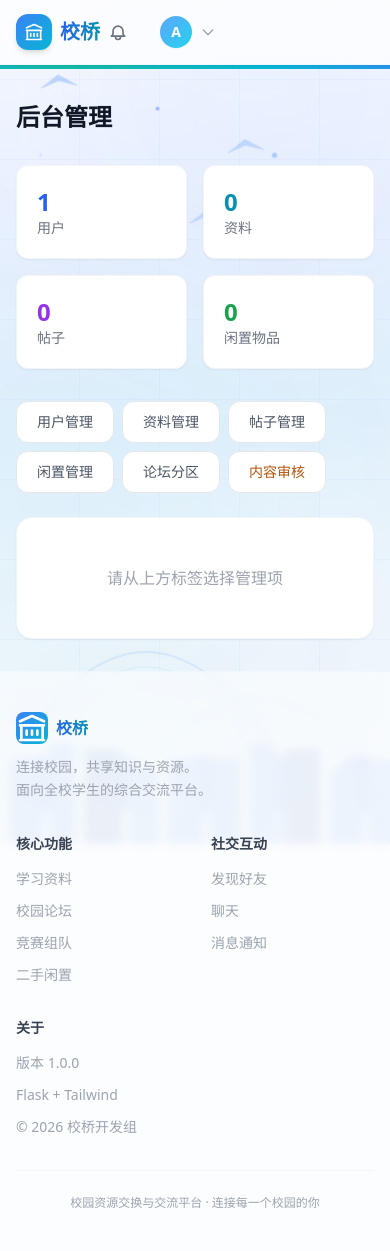
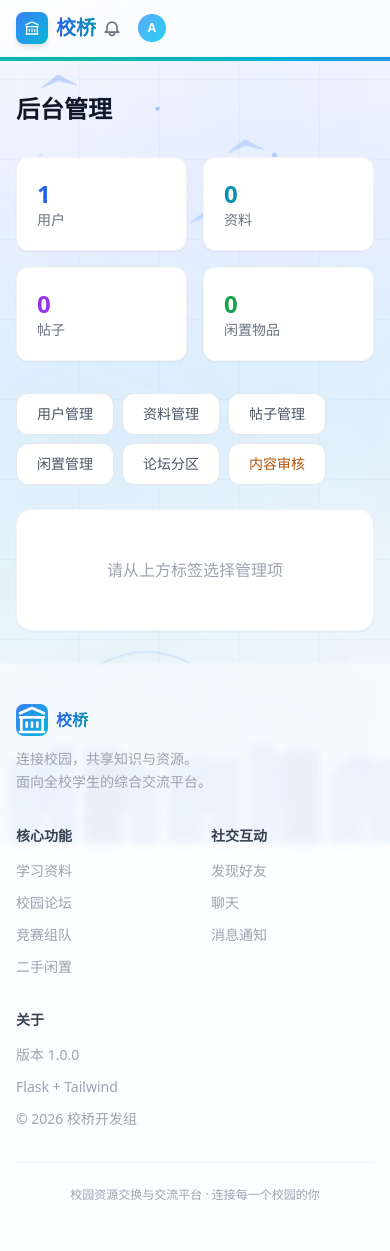
Before and after one commit to wancigg/campus, a Flask app: page /admin/ in a window 390 px wide. After the commit the page ends 1200 px from the top, so only its background shows below. Run offline with Flask 3, Linux system fonts and the light colour scheme; a user stored in the database is signed in; data that the repository does not hold is empty; parts of the project's set-up code (start-up, migrations or seed data) failed here and were passed over; some libraries are stand-ins or nearby versions.

Commit message:
fix: 导航栏响应式紧凑布局 - md屏仅显示图标, lg屏显示文字

```diff
--- a/templates/base.html
+++ b/templates/base.html
@@ -79,100 +79,98 @@
     <!-- 导航栏 -->
     <nav class="bg-white/70 backdrop-blur-xl border-b border-blue-100/30 sticky top-0 z-50 shadow-sm transition-shadow duration-300">
         <div class="max-w-7xl mx-auto px-4 sm:px-6 lg:px-8">
-            <div class="flex items-center h-16">
+            <div class="flex items-center h-14">
                 <!-- Logo -->
                 <div class="flex items-center flex-shrink-0">
                     <a href="{{ url_for('index') }}" class="flex items-center space-x-2 group">
-                        <div class="w-9 h-9 bg-gradient-to-br from-blue-500 to-cyan-500 rounded-xl flex items-center justify-center shadow-md group-hover:shadow-lg transition-all duration-300 group-hover:scale-105">
-                            <svg class="w-5 h-5 text-white" fill="none" stroke="currentColor" viewBox="0 0 24 24">
+                        <div class="w-8 h-8 bg-gradient-to-br from-blue-500 to-cyan-500 rounded-lg flex items-center justify-center shadow-md group-hover:shadow-lg transition-all duration-300 group-hover:scale-105">
+                            <svg class="w-4 h-4 text-white" fill="none" stroke="currentColor" viewBox="0 0 24 24">
                                 <path stroke-linecap="round" stroke-linejoin="round" stroke-width="2" d="M8 14v3m4-3v3m4-3v3M3 21h18M3 10h18M3 7l9-4 9 4M4 10h16v11H4V10z" />
                             </svg>
                         </div>
                         <span class="text-xl font-bold bg-gradient-to-r from-blue-600 to-cyan-600 bg-clip-text text-transparent">校桥</span>
-                        <span class="hidden sm:inline text-sm text-gray-400 font-medium">CampusBridge</span>
+                        <span class="hidden lg:inline text-sm text-gray-400 font-medium">CampusBridge</span>
                     </a>
                 </div>
 
                 <!-- 中间：搜索框 + 导航链接 -->
-                <div class="hidden md:flex flex-1 items-center justify-center gap-4 px-4 min-w-0">
+                <div class="hidden md:flex flex-1 items-center justify-center gap-2 px-2 min-w-0">
                     <!-- 搜索框 -->
                     <form action="{{ url_for('search') }}" method="GET" class="hidden lg:flex items-center relative flex-shrink-0">
-                        <input type="text" name="q" placeholder="搜索帖子、资料、闲置…" value="{{ request.args.get('q', '') if request.endpoint == 'search' else '' }}"
-                            class="w-48 h-9 pl-9 pr-14 rounded-xl border border-gray-200/80 bg-gray-50/80 focus:bg-white focus:border-blue-400 focus:ring-2 focus:ring-blue-100 text-sm text-gray-700 placeholder-gray-400 outline-none transition-all duration-200 shadow-sm">
-                        <svg class="w-4 h-4 text-gray-400 absolute left-3 top-1/2 -translate-y-1/2" fill="none" stroke="currentColor" viewBox="0 0 24 24">
+                        <input type="text" name="q" placeholder="搜索…" value="{{ request.args.get('q', '') if request.endpoint == 'search' else '' }}"
+                            class="w-36 h-7 pl-7 pr-10 rounded-lg border border-gray-200/80 bg-gray-50/80 focus:bg-white focus:border-blue-400 text-xs text-gray-700 placeholder-gray-400 outline-none transition-all duration-200 shadow-sm">
+                        <svg class="w-3 h-3 text-gray-400 absolute left-2 top-1/2 -translate-y-1/2" fill="none" stroke="currentColor" viewBox="0 0 24 24">
                             <path stroke-linecap="round" stroke-linejoin="round" stroke-width="2" d="M21 21l-6-6m2-5a7 7 0 11-14 0 7 7 0 0114 0z" />
                         </svg>
-                        <button type="submit" class="absolute right-1 top-1/2 -translate-y-1/2 px-2.5 py-1.5 text-xs font-bold text-white bg-gradient-to-r from-blue-500 to-cyan-500 rounded-lg hover:shadow-md transition-all">
-                            搜索
-                        </button>
+                        <button type="submit" class="absolute right-0.5 top-1/2 -translate-y-1/2 px-1.5 py-1 text-[10px] font-bold text-white bg-gradient-to-r from-blue-500 to-cyan-500 rounded-md hover:shadow-md transition-all">搜索</button>
                         <input type="hidden" name="type" value="all">
                     </form>
 
                     <!-- 导航链接 -->
-                    <div class="flex items-center space-x-0.5 min-w-0">
-                        <a href="{{ url_for('index') }}" class="nav-link px-3 py-2 rounded-lg text-sm font-medium text-gray-600 hover:text-blue-600 hover:bg-blue-50/80 transition-all duration-200 flex items-center gap-1.5" data-nav="home">
+                    <div class="flex items-center space-x-0 min-w-0">
+                        <a href="{{ url_for('index') }}" class="nav-link px-2 py-2 rounded-lg text-sm font-medium text-gray-600 hover:text-blue-600 hover:bg-blue-50/80 transition-all duration-200 flex items-center gap-1" data-nav="home">
                             <svg class="w-4 h-4" fill="none" stroke="currentColor" viewBox="0 0 24 24"><path stroke-linecap="round" stroke-linejoin="round" stroke-width="2" d="M3 12l2-2m0 0l7-7 7 7M5 10v10a1 1 0 001 1h3m10-11l2 2m-2-2v10a1 1 0 01-1 1h-3m-4 0a1 1 0 01-1-1v-4a1 1 0 011-1h2a1 1 0 011 1v4a1 1 0 01-1 1"/></svg>
-                            首页
+                            <span class="hidden lg:inline">首页</span>
                         </a>
-                        <a href="{{ url_for('materials.list') }}" class="nav-link px-3 py-2 rounded-lg text-sm font-medium text-gray-600 hover:text-blue-600 hover:bg-blue-50/80 transition-all duration-200 flex items-center gap-1.5" data-nav="materials">
+                        <a href="{{ url_for('materials.list') }}" class="nav-link px-2 py-2 rounded-lg text-sm font-medium text-gray-600 hover:text-blue-600 hover:bg-blue-50/80 transition-all duration-200 flex items-center gap-1" data-nav="materials">
                             <svg class="w-4 h-4" fill="none" stroke="currentColor" viewBox="0 0 24 24"><path stroke-linecap="round" stroke-linejoin="round" stroke-width="2" d="M12 6.253v13m0-13C10.832 5.477 9.246 5 7.5 5S4.168 5.477 3 6.253v13C4.168 18.477 5.754 18 7.5 18s3.332.477 4.5 1.253m0-13C13.168 5.477 14.754 5 16.5 5c1.747 0 3.332.477 4.5 1.253v13C19.832 18.477 18.247 18 16.5 18c-1.746 0-3.332.477-4.5 1.253"/></svg>
-                            学习资料
+                            <span class="hidden lg:inline">学习资料</span>
                         </a>
-                        <a href="{{ url_for('forum.index') }}" class="nav-link px-3 py-2 rounded-lg text-sm font-medium text-gray-600 hover:text-purple-600 hover:bg-purple-50/80 transition-all duration-200 flex items-center gap-1.5" data-nav="forum">
+                        <a href="{{ url_for('forum.index') }}" class="nav-link px-2 py-2 rounded-lg text-sm font-medium text-gray-600 hover:text-purple-600 hover:bg-purple-50/80 transition-all duration-200 flex items-center gap-1" data-nav="forum">
                             <svg class="w-4 h-4" fill="none" stroke="currentColor" viewBox="0 0 24 24"><path stroke-linecap="round" stroke-linejoin="round" stroke-width="2" d="M17 8h2a2 2 0 012 2v6a2 2 0 01-2 2h-2v4l-4-4H9a1.994 1.994 0 01-1.414-.586m0 0L11 14h4a2 2 0 002-2V6a2 2 0 00-2-2H5a2 2 0 00-2 2v6a2 2 0 002 2h2v4l.586-.586z"/></svg>
-                            校园论坛
+                            <span class="hidden lg:inline">校园论坛</span>
                         </a>
-                        <a href="{{ url_for('competition.list') }}" class="nav-link px-3 py-2 rounded-lg text-sm font-medium text-gray-600 hover:text-orange-600 hover:bg-orange-50/80 transition-all duration-200 flex items-center gap-1.5" data-nav="competition">
+                        <a href="{{ url_for('competition.list') }}" class="nav-link px-2 py-2 rounded-lg text-sm font-medium text-gray-600 hover:text-orange-600 hover:bg-orange-50/80 transition-all duration-200 flex items-center gap-1" data-nav="competition">
                             <svg class="w-4 h-4" fill="none" stroke="currentColor" viewBox="0 0 24 24"><path stroke-linecap="round" stroke-linejoin="round" stroke-width="2" d="M17 20h5v-2a3 3 0 00-5.356-1.857M17 20H7m10 0v-2c0-.656-.126-1.283-.356-1.857M7 20H2v-2a3 3 0 015.356-1.857M7 20v-2c0-.656.126-1.283.356-1.857m0 0a5.002 5.002 0 019.288 0M15 7a3 3 0 11-6 0 3 3 0 016 0z"/></svg>
-                            竞赛组队
+                            <span class="hidden lg:inline">竞赛组队</span>
                         </a>
-                        <a href="{{ url_for('textbook.list') }}" class="nav-link px-3 py-2 rounded-lg text-sm font-medium text-gray-600 hover:text-green-600 hover:bg-green-50/80 transition-all duration-200 flex items-center gap-1.5" data-nav="textbook">
+                        <a href="{{ url_for('textbook.list') }}" class="nav-link px-2 py-2 rounded-lg text-sm font-medium text-gray-600 hover:text-green-600 hover:bg-green-50/80 transition-all duration-200 flex items-center gap-1" data-nav="textbook">
                             <svg class="w-4 h-4" fill="none" stroke="currentColor" viewBox="0 0 24 24"><path stroke-linecap="round" stroke-linejoin="round" stroke-width="2" d="M20 7l-8-4-8 4m16 0l-8 4m8-4v10l-8 4m0-10L4 7m8 4v10M4 7v10l8 4"/></svg>
-                            二手闲置
+                            <span class="hidden lg:inline">二手闲置</span>
                         </a>
-                        <a href="{{ url_for('user.favorites') }}" class="nav-link px-3 py-2 rounded-lg text-sm font-medium text-gray-600 hover:text-amber-600 hover:bg-amber-50/80 transition-all duration-200 flex items-center gap-1.5" data-nav="favorites">
+                        <a href="{{ url_for('user.favorites') }}" class="nav-link px-2 py-2 rounded-lg text-sm font-medium text-gray-600 hover:text-amber-600 hover:bg-amber-50/80 transition-all duration-200 flex items-center gap-1" data-nav="favorites">
                             <svg class="w-4 h-4" fill="currentColor" viewBox="0 0 24 24"><path d="M12 21s-6.716-4.35-9.428-8.081C.95 10.427.95 7.05 3.277 5.068 5.604 3.088 8.607 3.362 10.66 5.23L12 6.4l1.34-1.17C15.393 3.362 18.396 3.088 20.723 5.068 23.05 7.05 23.05 10.427 21.428 12.919 18.716 16.65 12 21 12 21z"/></svg>
-                            我的收藏
+                            <span class="hidden lg:inline">我的收藏</span>
                         </a>
-                        <a href="{{ url_for('social.discover') }}" class="nav-link px-3 py-2 rounded-lg text-sm font-medium text-gray-600 hover:text-pink-600 hover:bg-pink-50/80 transition-all duration-200 flex items-center gap-1.5" data-nav="social">
+                        <a href="{{ url_for('social.discover') }}" class="nav-link px-2 py-2 rounded-lg text-sm font-medium text-gray-600 hover:text-pink-600 hover:bg-pink-50/80 transition-all duration-200 flex items-center gap-1" data-nav="social">
                             <svg class="w-4 h-4" fill="none" stroke="currentColor" viewBox="0 0 24 24"><path stroke-linecap="round" stroke-linejoin="round" stroke-width="2" d="M12 4.354a4 4 0 110 5.292M15 21H3v-1a6 6 0 0112 0v1zm0 0h6v-1a6 6 0 00-9-5.197M13 7a4 4 0 11-8 0 4 4 0 018 0z"/></svg>
-                            发现好友
+                            <span class="hidden lg:inline">发现好友</span>
                         </a>
-                        <a href="{{ url_for('chat.list') }}" class="nav-link px-3 py-2 rounded-lg text-sm font-medium text-gray-600 hover:text-teal-600 hover:bg-teal-50/80 transition-all duration-200 flex items-center gap-1.5" data-nav="chat">
+                        <a href="{{ url_for('chat.list') }}" class="nav-link px-2 py-2 rounded-lg text-sm font-medium text-gray-600 hover:text-teal-600 hover:bg-teal-50/80 transition-all duration-200 flex items-center gap-1" data-nav="chat">
                             <svg class="w-4 h-4" fill="none" stroke="currentColor" viewBox="0 0 24 24"><path stroke-linecap="round" stroke-linejoin="round" stroke-width="2" d="M8 10h.01M12 10h.01M16 10h.01M9 16H5a2 2 0 01-2-2V6a2 2 0 012-2h14a2 2 0 012 2v8a2 2 0 01-2 2h-4l-4 4z"/></svg>
-                            聊天
+                            <span class="hidden lg:inline">聊天</span>
                         </a>
                     </div>
                 </div>
 
                 <!-- 右侧操作：通知 + 用户 -->
-                <div class="flex items-center space-x-3 flex-shrink-0">
+                <div class="flex items-center space-x-1 flex-shrink-0">
                     <!-- 通知铃铛 -->
-                    <a href="{{ url_for('message.list') }}" class="relative p-2 rounded-lg text-gray-500 hover:text-blue-600 hover:bg-blue-50 transition-all duration-200" id="notification-bell">
+                    <a href="{{ url_for('message.list') }}" class="relative p-1.5 rounded-lg text-gray-500 hover:text-blue-600 hover:bg-blue-50 transition-all duration-200" id="notification-bell">
                         <svg class="w-5 h-5" fill="none" stroke="currentColor" viewBox="0 0 24 24">
                             <path stroke-linecap="round" stroke-linejoin="round" stroke-width="2" d="M15 17h5l-1.405-1.405A2.032 2.032 0 0118 14.158V11a6 6 0 10-12 0v3.159c0 .538-.214 1.055-.595 1.436L4 17h5m6 0v1a3 3 0 11-6 0v-1m6 0H9" />
                         </svg>
-                        <span id="unread-badge" class="absolute -top-0.5 -right-0.5 bg-red-500 text-white text-xs rounded-full w-5 h-5 flex items-center justify-center font-bold shadow-sm {% if unread_count == 0 %}hidden{% endif %} transition-all duration-300">
+                        <span id="unread-badge" class="absolute -top-0.5 -right-0.5 bg-red-500 text-white text-[10px] rounded-full min-w-[16px] h-4 px-1 flex items-center justify-center font-bold shadow-sm {% if unread_count == 0 %}hidden{% endif %} transition-all duration-300">
                             {{ unread_count if unread_count < 99 else '99+' }}
                         </span>
                     </a>
                     {% if current_user.is_authenticated %}
                     <!-- 用户菜单 -->
                     <div class="relative group">
-                        <button class="flex items-center space-x-2 px-3 py-2 rounded-lg hover:bg-gray-100 transition-all duration-200">
+                        <button class="flex items-center gap-1 px-1.5 py-1 rounded-lg hover:bg-gray-100 transition-all duration-200">
                             {% if current_user.avatar %}
-                            <img src="{{ url_for('uploaded_file', key=current_user.avatar) }}" alt="{{ current_user.username }}" class="w-8 h-8 rounded-full object-cover shadow-sm">
+                            <img src="{{ url_for('uploaded_file', key=current_user.avatar) }}" alt="{{ current_user.username }}" class="w-7 h-7 rounded-full object-cover shadow-sm">
                             {% else %}
-                            <div class="w-8 h-8 bg-gradient-to-br from-blue-400 to-cyan-400 rounded-full flex items-center justify-center text-white text-sm font-bold shadow-sm">
+                            <div class="w-7 h-7 bg-gradient-to-br from-blue-400 to-cyan-400 rounded-full flex items-center justify-center text-white text-xs font-bold shadow-sm">
                                 {{ current_user.username[0].upper() }}
                             </div>
                             {% endif %}
-                            <span class="hidden sm:block text-sm font-medium text-gray-700">{{ current_user.username }}</span>
+                            <span class="hidden lg:block text-sm font-medium text-gray-700">{{ current_user.username }}</span>
                             {% set lvl = current_user.get_level_info() %}
-                            <span class="hidden sm:inline-flex items-center px-2 py-0.5 rounded-full text-xs font-semibold border {{ lvl.color_class }} ml-1">
+                            <span class="hidden lg:inline-flex items-center px-2 py-0.5 rounded-full text-xs font-semibold border {{ lvl.color_class }}">
                                 Lv{{ lvl.level }}
                             </span>
-                            <svg class="w-4 h-4 text-gray-400 transition-transform duration-200 group-hover:rotate-180" fill="none" stroke="currentColor" viewBox="0 0 24 24">
+                            <svg class="hidden lg:block w-4 h-4 text-gray-400 transition-transform duration-200 group-hover:rotate-180" fill="none" stroke="currentColor" viewBox="0 0 24 24">
                                 <path stroke-linecap="round" stroke-linejoin="round" stroke-width="2" d="M19 9l-7 7-7-7" />
                             </svg>
                         </button>
```
